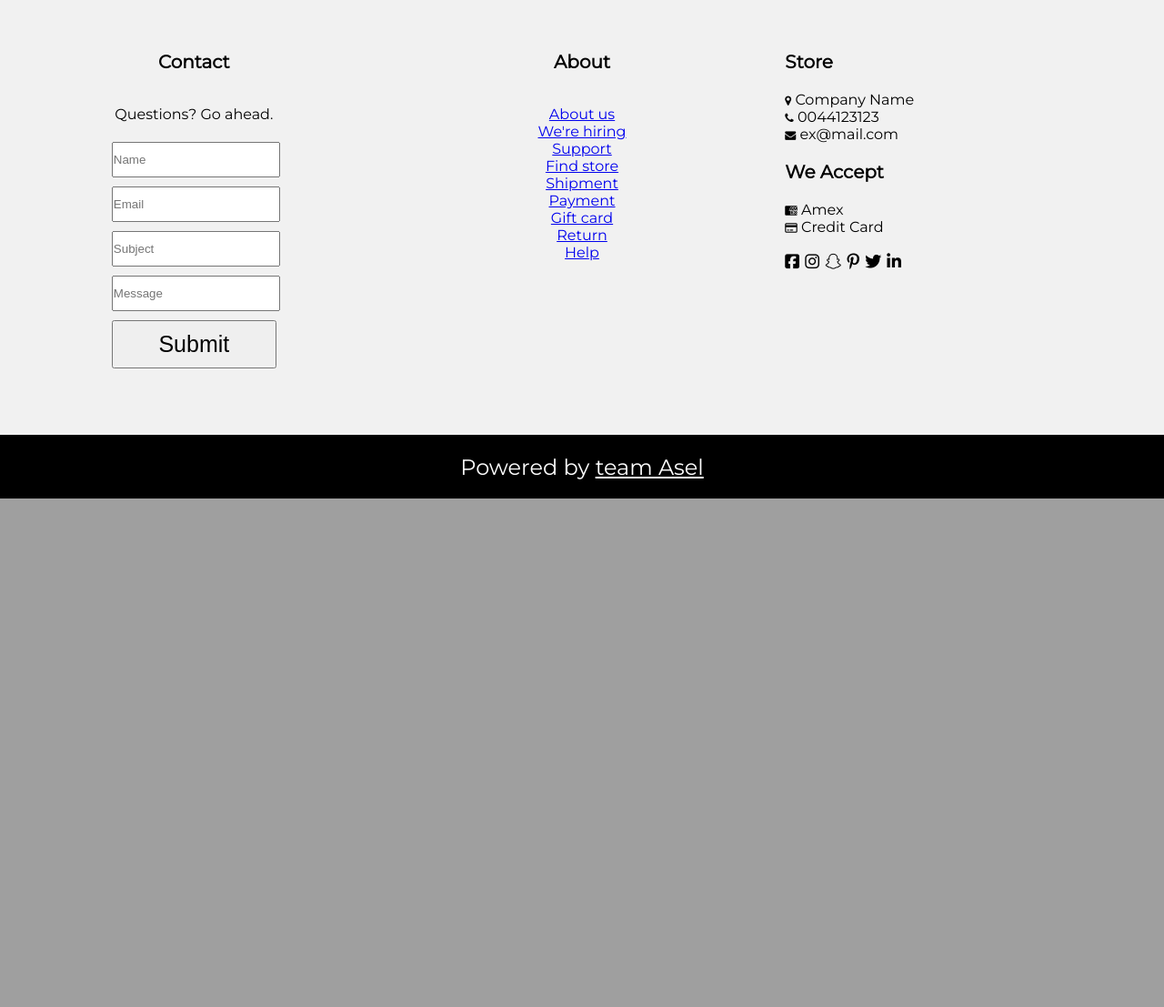
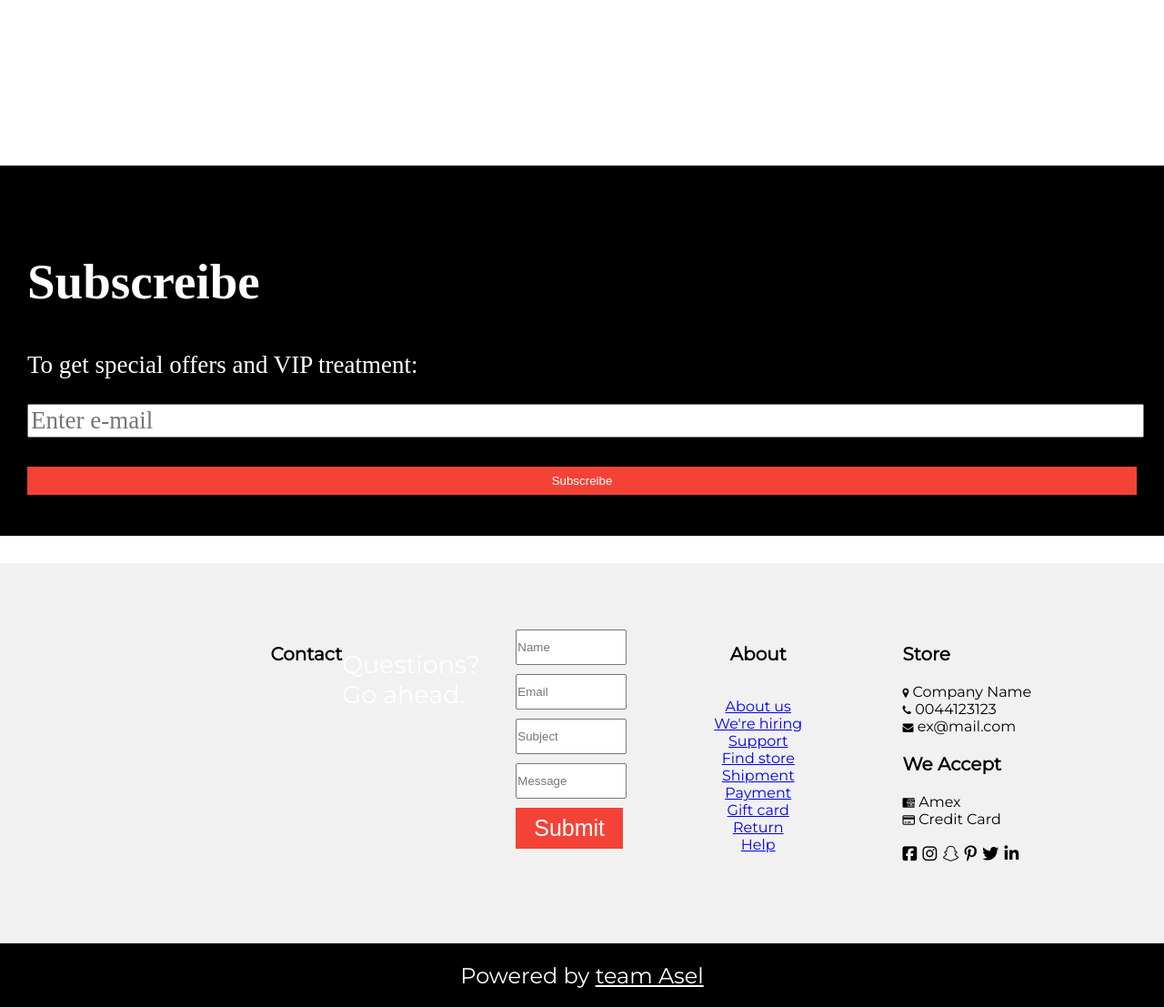
Before and after one commit to kazakh-in-nz/project-ecomerce-one, a PHP site: page / in a window 1280 px wide. Shown: the part 1675-2782 px from the top of the page at 91% size. Before the commit the page ends 2223 px from the top, so only its background shows below. Run offline with PHP 8.4, Linux system fonts and the light colour scheme; some libraries are stand-ins or nearby versions.

Commit message:
added email contact

```diff
--- a/home.html
+++ b/home.html
@@ -179,14 +179,24 @@
       </section>
 
       <!-- email contact -->
-      <section>
+
         <!-- Place for Umut's code -->
-      </section>
+        <section class="container">
+          <div class="black">
+          <h1>Subscreibe</h1>
+          <p>To get special offers and VIP treatment:</p>
+          <p>
+            <input class="email" type="e-mail" placeholder="Enter e-mail">
+          </p>
+          <button type="button" class="button">Subscreibe</button>
+        </div>
+        </section>
+
 
       <!-- contact information -->
       <section class="contact-info">
         <!-- contact form -->
-        <div class="contact">
+        <div class="contact"></div>
           <h3>Contact</h3>
           <p>Questions? Go ahead.</p>
           <form action="#">
--- a/style.css
+++ b/style.css
@@ -285,3 +285,32 @@ form input {
 form input[type='submit'] {
   font-size: 25px;
 }
+
+/*Umut Muratbekova*/
+.container{
+  background-color: black;
+}
+.black {
+  text-decoration: none;
+  margin: 30px 20px 30px 20px;
+  padding: 50px 10px 40px 10px;
+}
+h1 {
+  color: white;
+  font-size: 55px;
+}
+p {
+color: white;
+font-size: 27px !important;
+}
+.button {
+background-color: #f44336;
+color: white;
+padding: 8px 18px;
+border: none;
+}
+.email {
+  width: 100%;
+  font: inherit;
+  margin: 0;
+}
```
Also changed, not shown: 1 other file.
